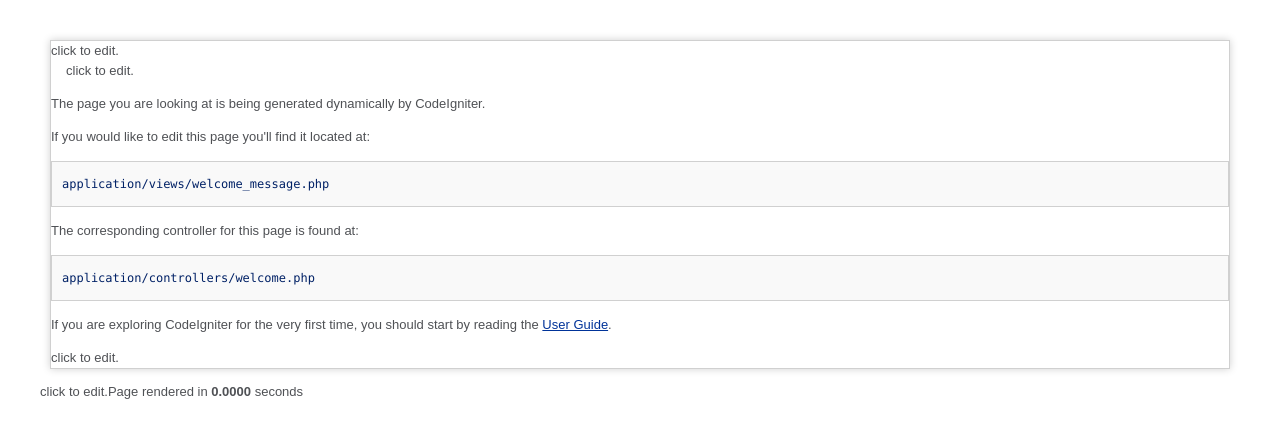
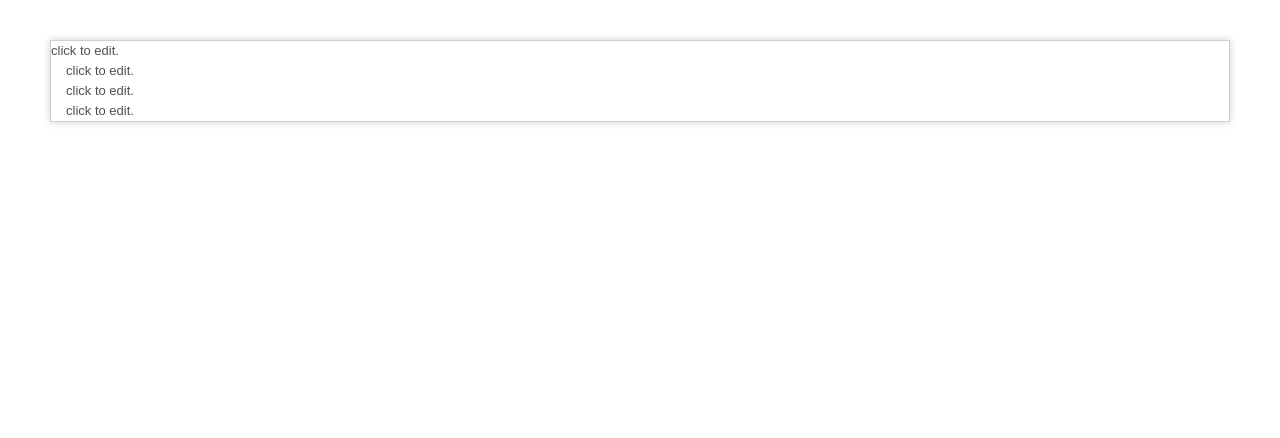
Before and after one commit to csantala/inline-cms, a CodeIgniter app: page /index.php/welcome/index in a window 1280 px wide. Shown: the top 438 px of the page. Run offline with CodeIgniter, Linux system fonts and the light colour scheme; some libraries are stand-ins or nearby versions.

Commit message:
further refinements

```diff
--- a/application/controllers/welcome.php
+++ b/application/controllers/welcome.php
@@ -41,7 +41,7 @@ class Welcome extends CI_Controller {
 		}
 
 		// set page content elements to default string
-		$elements = array('title', 'body', 'editable1', 'footer');
+		$elements = array('title', 'editable1', 'editable2', 'editable3');
 		$default = 'click to edit.';
 		foreach ($elements as $element) {
 			$view_data[$element] = $default;
--- a/application/views/welcome_message.php
+++ b/application/views/welcome_message.php
@@ -9,28 +9,16 @@
 <script src="/js/jquery-2.0.3.min.js"></script>
 <script src="/ckeditor/ckeditor.js"></script>
 <script src="/js/ckeditor_inline.js"></script>
-
 </head>
 <body>
-
 <div id="container">
 	<div id="title" contenteditable="true" class=""><?php echo $title; ?></div>
 
-	<div id="body" contenteditable="true" class=""><?php echo $body; ?></div>
-		<p>The page you are looking at is being generated dynamically by CodeIgniter.</p>
-
-		<p>If you would like to edit this page you'll find it located at:</p>
-		<code>application/views/welcome_message.php</code>
-
-		<p>The corresponding controller for this page is found at:</p>
-		<code>application/controllers/welcome.php</code>
-
-		<p>If you are exploring CodeIgniter for the very first time, you should start by reading the <a href="user_guide/">User Guide</a>.</p>
+	<div id="body">
 		<div id="editable1" contenteditable="true" class=""><?php echo $editable1; ?></div>
+		<div id="editable2" contenteditable="true" class=""><?php echo $editable2; ?></div>
+		<div id="editable3" class="" contenteditable="true"><?php echo $editable3; ?></div>
 	</div>
-
-	<p class="" id="footer" contenteditable="true"><?php echo $footer; ?>Page rendered in <strong>{elapsed_time}</strong> seconds</p>
 </div>
-
 </body>
 </html>
```
Also changed, not shown: application/config/database.php (+7 -0 lines). Lines whose indentation alone changed are shown as unchanged.
